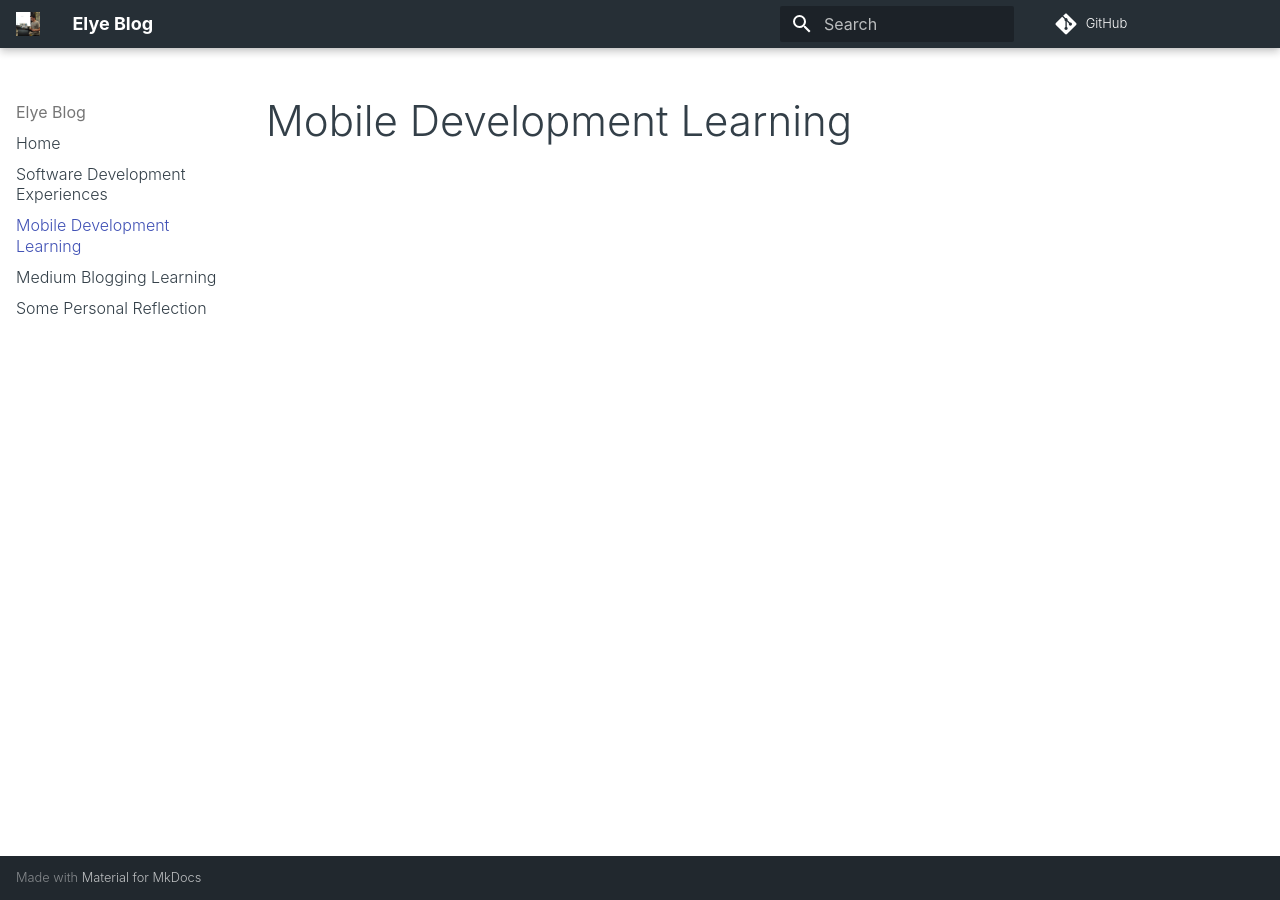
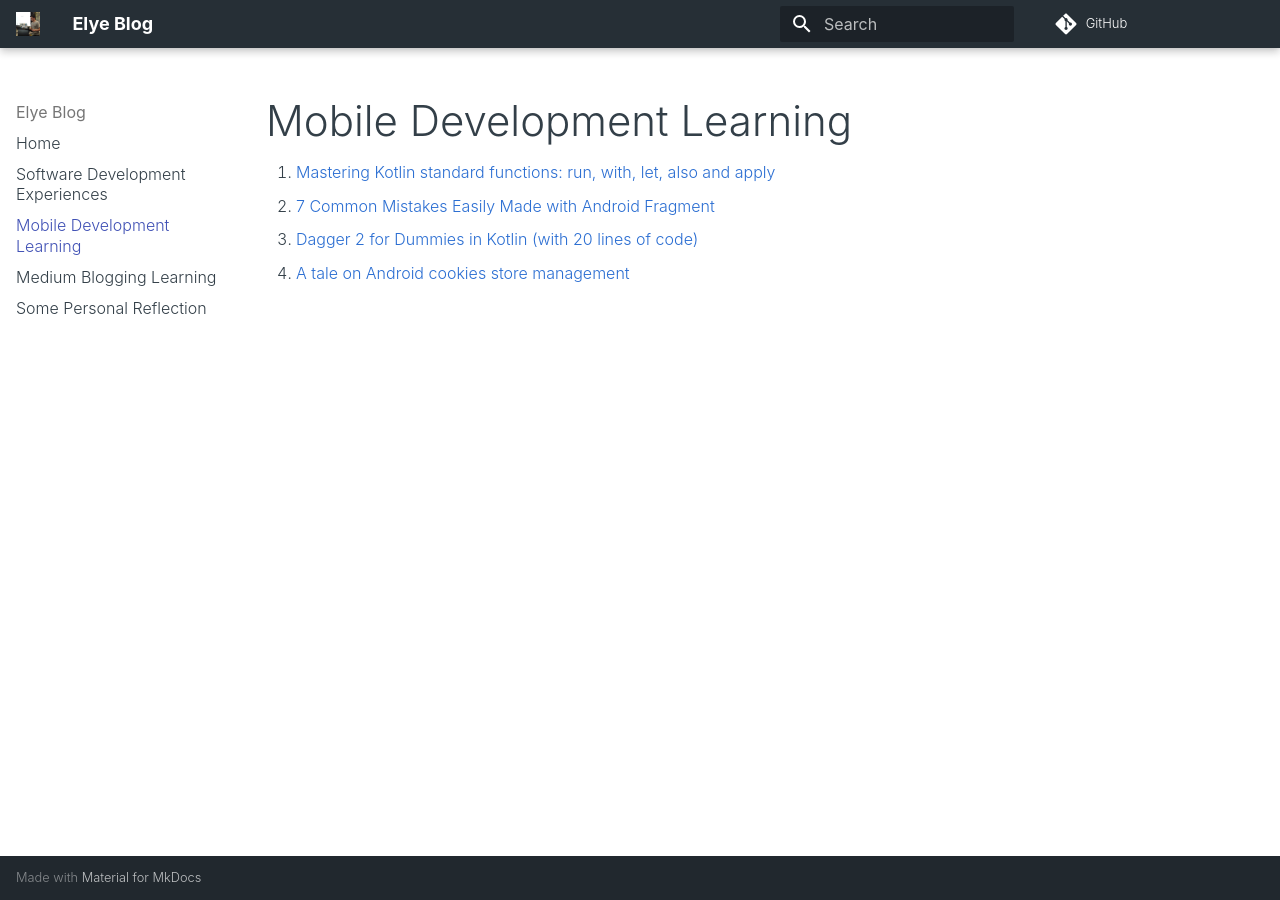
Before and after one commit to elye/blog, an MkDocs documentation site: the page built from docs/mobile-dev-learn.md, in a window 1280 px wide. Built offline with MkDocs 1.6.1 and Material for MkDocs 9.7.7, drawn with Linux system fonts in a browser that asks for light colours; some web fonts are replaced; comment, search, counter and statistics services are not loaded.

Commit message:
Update content

```diff
--- a/docs/mobile-dev-learn.md
+++ b/docs/mobile-dev-learn.md
@@ -1 +1,6 @@
 # Mobile Development Learning
+
+1. [Mastering Kotlin standard functions: run, with, let, also and apply](https://medium.com/mobile-app-development-publication/mastering-kotlin-standard-functions-run-with-let-also-and-apply-9cd334b0ef84)
+2. [7 Common Mistakes Easily Made with Android Fragment](https://medium.com/mobile-app-development-publication/7-common-mistakes-easily-made-with-android-fragment-6fc85c44e783)
+3. [Dagger 2 for Dummies in Kotlin (with 20 lines of code)](https://medium.com/mobile-app-development-publication/dagger-2-for-dummies-in-kotlin-with-one-page-simple-code-project-618a5f9f2fe8)
+4. [A tale on Android cookies store management](https://medium.com/mobile-app-development-publication/a-tale-on-android-cookies-store-management-b04832ca18c6)
```
Also changed, not shown: docs/index.md (+4 -4 lines), docs/medium-blog-learn.md (+5 -0 lines), docs/personal-reflection.md (+4 -0 lines), docs/software-dev-exp.md (+5 -0 lines).
